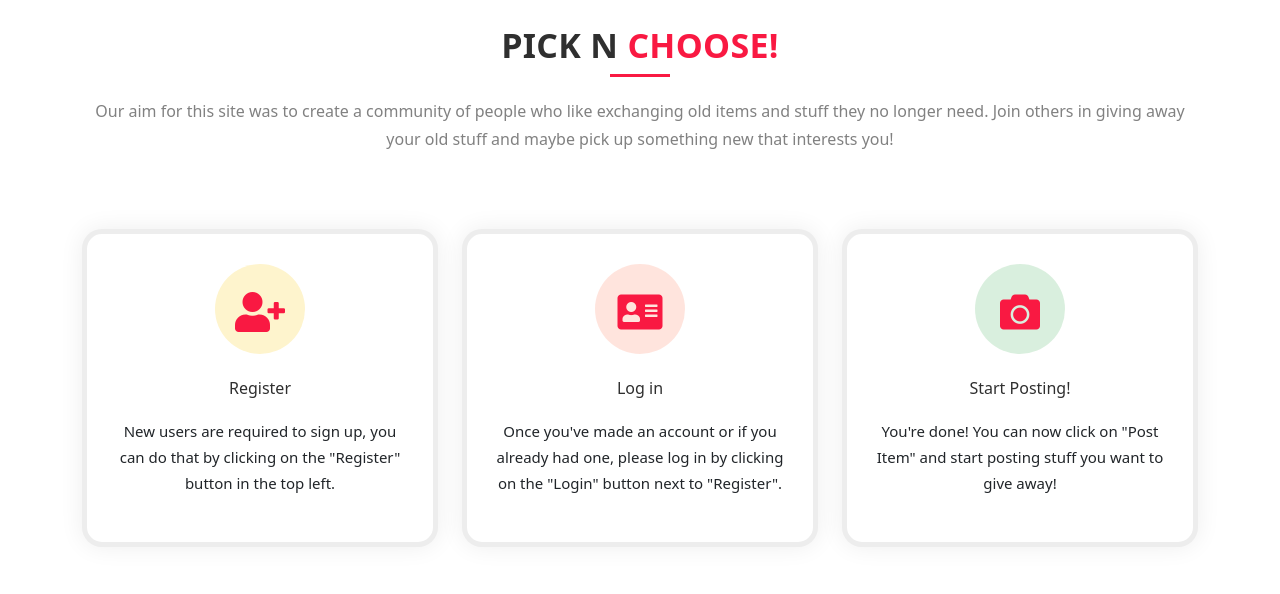
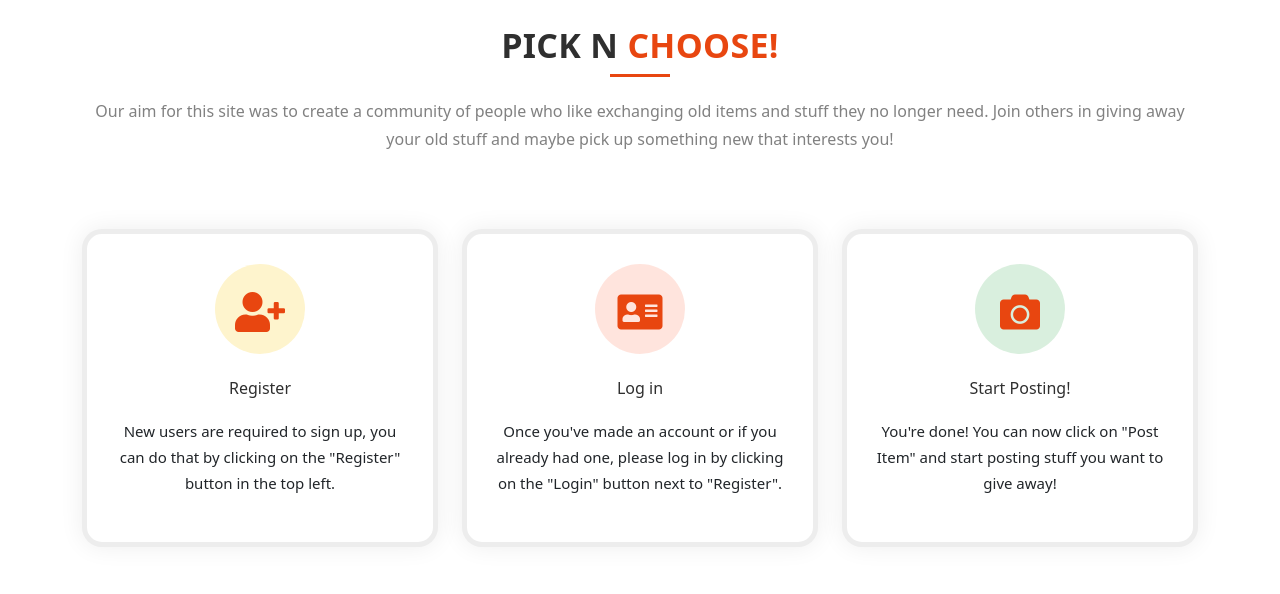
Before and after one commit to RaoulRV/picknch, a Django app: page /about/ in a window 1280 px wide. Shown: the part 126-720 px from the top of the page. Run offline with Django 4.2, Linux system fonts and the light colour scheme.

Commit message:
Change text color in about page

```diff
--- a/static/css/style.css
+++ b/static/css/style.css
@@ -278,7 +278,7 @@ margin-bottom: 60px;
 .section-head h4 {
 position: relative;
 padding:0;
-color:#f91942;
+color:#E84610;
 line-height: 1;
 letter-spacing:0.3px;
 font-size: 34px;
@@ -291,7 +291,7 @@ margin-bottom:30px;
 content: '';
 width: 60px;
 height: 3px;
-background: #f91942;
+background: #E84610;
 position: absolute;
 left: 0px;
 bottom: -10px;
@@ -328,7 +328,7 @@ text-transform: none;
 content: '';
 width: 60px;
 height: 3px;
-background: #f91942;
+background: #E84610;
 position: absolute;
 left: 0px;
 bottom: -10px;
@@ -337,7 +337,7 @@ margin: 0 auto;
 }
 .extra-text span {
 font-weight: 700;
-color:#f91942;
+color:#E84610;
 }
 .item {
 background: #fff;
@@ -353,7 +353,7 @@ transition: all .5s ease 0;
 transition: all 0.5s ease 0s;
 }
 .item:hover{
-background:#f91942;
+background:#E84610;
 box-shadow:0 8px 20px 0px rgba(0, 0, 0, 0.2);
 -webkit-transition: all .5s ease 0;
 transition: all .5s ease 0;
@@ -375,7 +375,7 @@ transition: all 0.5s ease 0s;
 .item .icon {
 font-size: 40px;
 margin-bottom:25px;
-color: #f91942;
+color: #E84610;
 width: 90px;
 height: 90px;
 line-height: 96px;
@@ -383,27 +383,27 @@ border-radius: 50px;
 }
 .item .feature_box_col_one{
 background:rgba(247, 198, 5, 0.20);
-color:#f91942
+color:#E84610
 }
 .item .feature_box_col_two{
 background:rgba(255, 77, 28, 0.15);
-color:#f91942
+color:#E84610
 }
 .item .feature_box_col_three{
 background:rgba(0, 147, 38, 0.15);
-color:#f91942
+color:#E84610
 }
 .item .feature_box_col_four{
 background:rgba(0, 108, 255, 0.15);
-color:#f91942
+color:#E84610
 }
 .item .feature_box_col_five{
 background:rgba(146, 39, 255, 0.15);
-color:#f91942
+color:#E84610
 }
 .item .feature_box_col_six{
 background:rgba(23, 39, 246, 0.15);
-color:#f91942
+color:#E84610
 }
 .item p{
 font-size:15px;
@@ -425,7 +425,7 @@ width: 50px;
 height: 50px;
 line-height: 50px;
 text-align: center;
-background: #f91942;
+background: #E84610;
 border-radius: 50%;
 color: #fff;
 font-size: 25px;
@@ -461,7 +461,7 @@ position: absolute;
 left: 0;
 top: 0;
 height: 100%;
-background: #f91942;
+background: #E84610;
 width: 10%;
 border-radius: 10px;
 -webkit-transition: all 1s;
```
